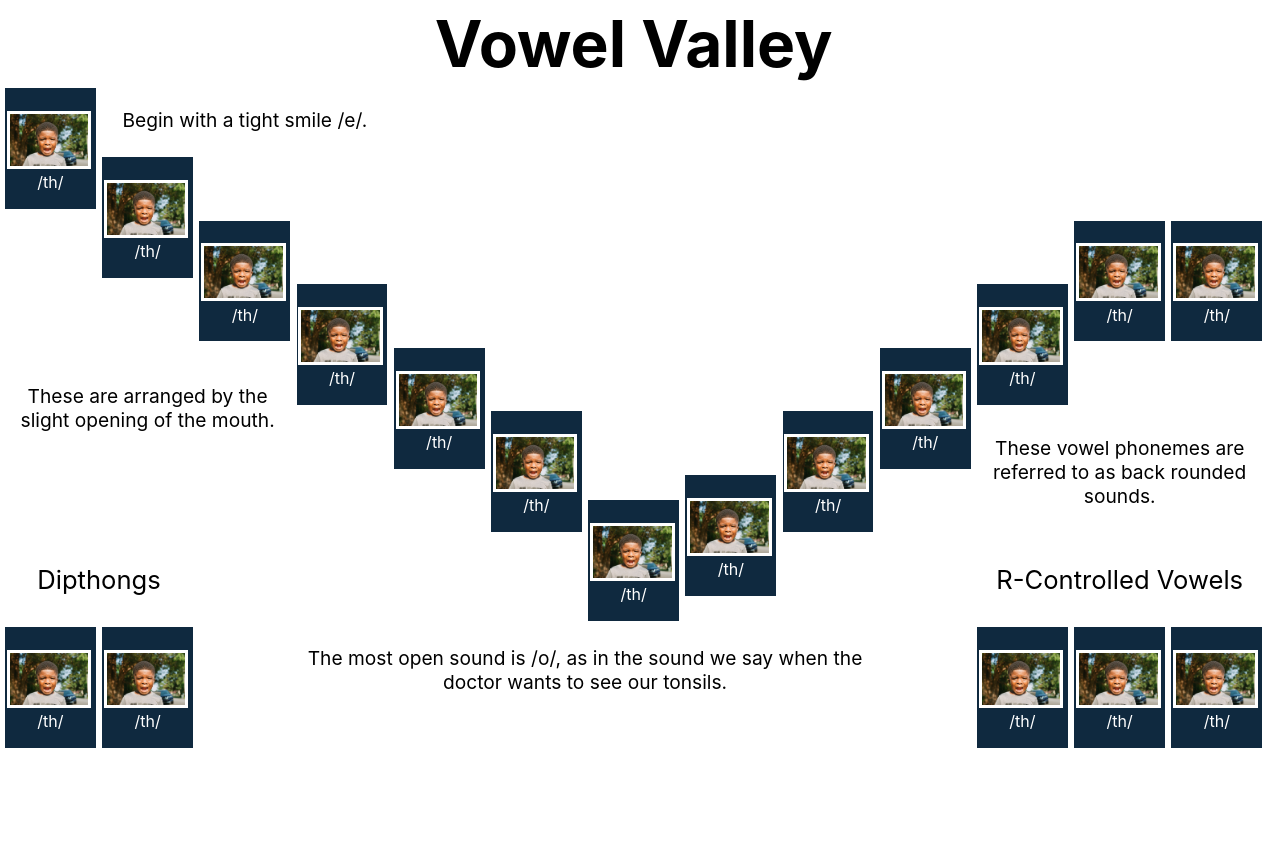
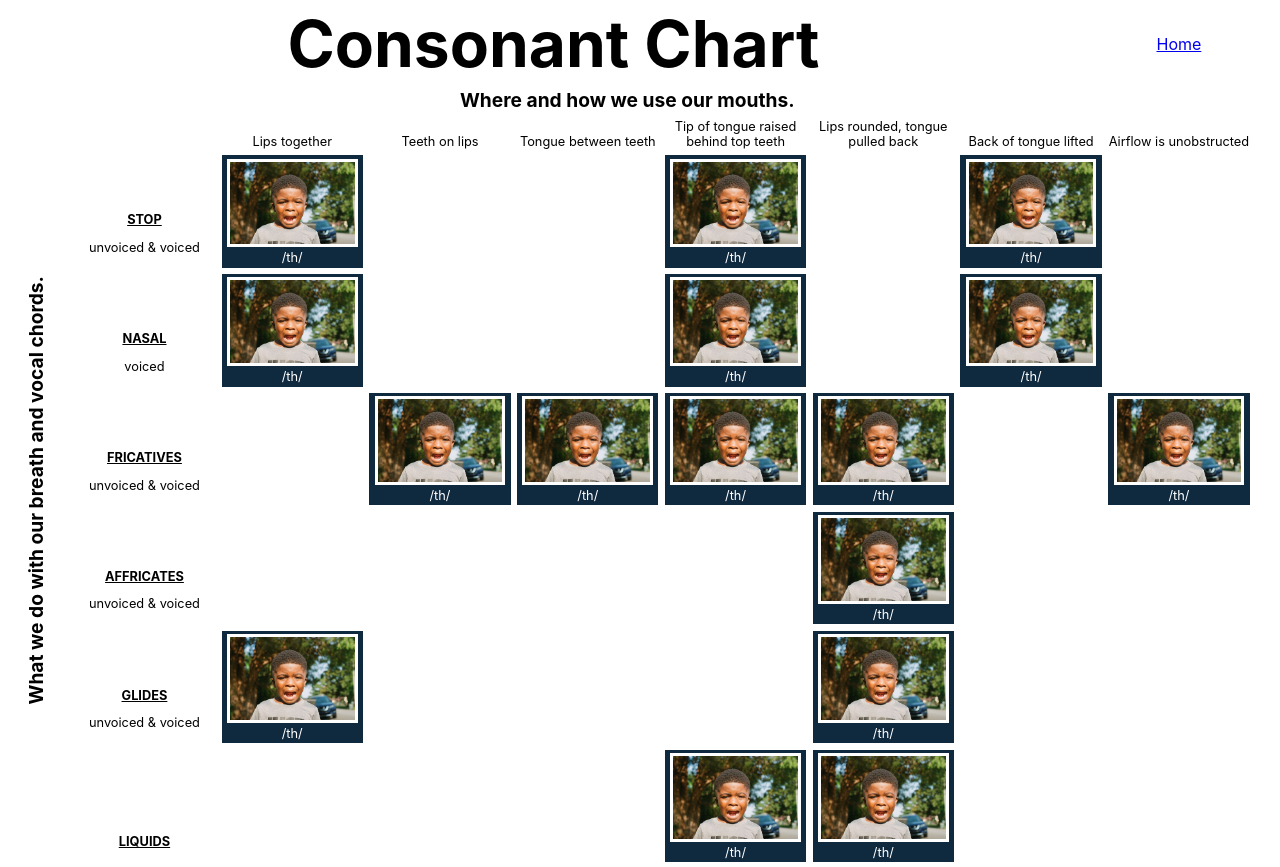
Before and after one commit to Abbie-Bowen/sound-wall, a React (Create React App) app: page /consonant-chart in a window 1280 px wide. Before the commit the page ends 800 px from the top, so only its background shows below. Built offline with nearby package versions, Linux system fonts and the light colour scheme.

Commit message:
setting up routing first pass

```diff
--- a/package.json
+++ b/package.json
@@ -1,4 +1,5 @@
-{ "homepage": "https://abbie-bowen.github.io/sound-wall",
+{
+  "homepage": "https://abbie-bowen.github.io/sound-wall",
   "name": "sound-wall",
   "version": "0.1.0",
   "private": true,
@@ -8,6 +9,7 @@
     "@testing-library/user-event": "^12.8.3",
     "react": "^17.0.2",
     "react-dom": "^17.0.2",
+    "react-router-dom": "^5.3.0",
     "react-scripts": "4.0.3",
     "web-vitals": "^1.1.2"
   },
--- a/src/App.js
+++ b/src/App.js
@@ -1,15 +1,24 @@
+
+import React from 'react';
+import { BrowserRouter, Switch, Route } from 'react-router-dom';
 
 import Home from './components/Home';
 import ConsonantChart from './components/ConsonantChart';
 import VowelValley from './components/VowelValley';
+import About from './components/About';
 
 function App() {
   return (
-    <div className="App">
-      {/* <Home /> */}
-      {/* <ConsonantChart /> */}
-      <VowelValley />
-    </div>
+    <BrowserRouter>
+      <div className="App">
+        <Switch>
+          <Route exact path ="/"> <Home /> </Route>
+          <Route path ="/consonant-chart"> <ConsonantChart /> </Route>
+          <Route path ="/vowel-valley"> <VowelValley /> </Route>
+          <Route path ="/about"> <About /> </Route>
+        </Switch>
+      </div>
+    </BrowserRouter>
   );
 }
 
--- /dev/null
+++ b/src/components/About.js
@@ -0,0 +1,20 @@
+import React, {Component} from "react";
+import { BrowserRouter, Link } from "react-router-dom";
+
+class About extends Component {
+    render () {
+        return(
+            <BrowserRouter>
+                <div className="about">
+                    <h1>This is the about page</h1>
+                    <p>This is some text about the app.</p>
+                    <div className="sub_nav back">
+                        <Link to="/">Home</Link>
+                    </div>
+                </div>
+            </BrowserRouter>
+        );
+    }
+}
+
+export default About;
--- a/src/components/Consonant.css
+++ b/src/components/Consonant.css
@@ -7,7 +7,7 @@
     grid-template-columns: min-content repeat(8, 1fr);
     grid-template-rows:fit-content min-content min-content repeat(6, 1fr);
     grid-template-areas:
-        "header header header header header header header header header"
+        "header header header header header header header header back"
         "hsub hsub hsub hsub hsub hsub hsub hsub hsub"
         "sidesub . h1 h2 h3 h4 h5 h6 h7"
         "sidesub sh1 s1 s2 s3 s4 s5 s6 s7"
@@ -15,7 +15,7 @@
         "sidesub sh3 f1 f2 f3 f4 f5 f6 f7"
         "sidesub sh4 a1 a2 a3 a4 a5 a6 a7"
         "sidesub sh5 g1 g2 g3 g4 g5 g6 g7"
-        "sidesub sh6 l1 l2 l3 l4 l5 l6 back";
+        "sidesub sh6 l1 l2 l3 l4 l5 l6 .";
     gap: .5vw;
 }
 
--- a/src/components/ConsonantChart.js
+++ b/src/components/ConsonantChart.js
@@ -1,10 +1,13 @@
 import './Consonant.css';
 import React, {Component} from "react";
+import { BrowserRouter, Link } from 'react-router-dom';
 import MiniCard from "./MiniCard"
+
 
 class ConsonantChart extends Component {
     render() {
         return(
+            <BrowserRouter>
                 <div className="consonant">
                     <h2 className="consonant-header">Consonant Chart</h2>
                     <h3 className="horizontal">Where and how we use our mouths.</h3>
@@ -56,9 +59,10 @@ class ConsonantChart extends Component {
                     <div className="l4"><MiniCard className={"consonant-mini"} /></div>
                     <div className="l5"><MiniCard className={"consonant-mini"} /></div>
                     <div className="sub_nav back">
-                    <button>Back</button>
+                        <Link to="/">Home</Link>
                     </div>
                 </div>
+            </BrowserRouter>
         );
     }
 }
--- a/src/components/Home.js
+++ b/src/components/Home.js
@@ -1,19 +1,21 @@
 import React, {Component} from 'react';
+import {BrowserRouter, Link} from 'react-router-dom';
 
 class Home extends Component {
     render() {
         return(
+            <BrowserRouter>
                 <div className="home">
                     <h1>Sound Wall</h1>
                     <div className="main_nav">
-                    <button>Consonant Chart</button>
-                    <button>Vowel Valley</button>
+                        <Link to="/consonant-chart">Consonant Chart</Link>
+                        <Link to="/vowel-valley">Vowel Valley</Link>
                     </div>
                     <div className="sub_nav">
-                    <button>Research</button>
-                    <button>About</button>
+                        <Link to="/about">About</Link>
                     </div>
                 </div>
+            </BrowserRouter>
         );
     }
 }
--- a/src/components/Vowel.css
+++ b/src/components/Vowel.css
@@ -7,7 +7,7 @@
     grid-template-columns: repeat(13, 1fr);
     grid-template-rows:fit-content repeat(6, fit-content) 1fr repeat(4, fit-content);
     grid-template-areas:
-        "header header header header header header header header header header header header header"
+        "header header header header header header header header header header header header back"
         "c1 l1 l1 l1 . . . . . . . . ."
         "c1 c2 . . . . . . . . . . ."
         ". c2 c3 . . . . . . . . c12 c13"
--- a/src/components/VowelValley.js
+++ b/src/components/VowelValley.js
@@ -1,10 +1,12 @@
 import './Vowel.css';
 import React, {Component} from "react";
 import MiniCard from "./MiniCard"
+import {BrowserRouter, Link} from "react-router-dom";
 
 class VowelValley extends Component {
     render() {
         return(
+            <BrowserRouter>
                 <div className="vowel">
                     <h2 className="vowel-header">Vowel Valley</h2>
                     <div className="l1">
@@ -43,7 +45,11 @@ class VowelValley extends Component {
                     <div className="r1"><MiniCard className={"vowel-mini"}/></div>
                     <div className="r2"><MiniCard className={"vowel-mini"}/></div>
                     <div className="r3"><MiniCard className={"vowel-mini"}/></div>
+                    <div className="sub_nav back">
+                        <Link to="/">Home</Link>
                     </div>
+                </div>
+            </BrowserRouter>
         );
     }
 }
```
Also changed, not shown: public/manifest.json, 1 other file (tests, documents, lock files or other folders). Lines whose indentation alone changed are shown as unchanged.
